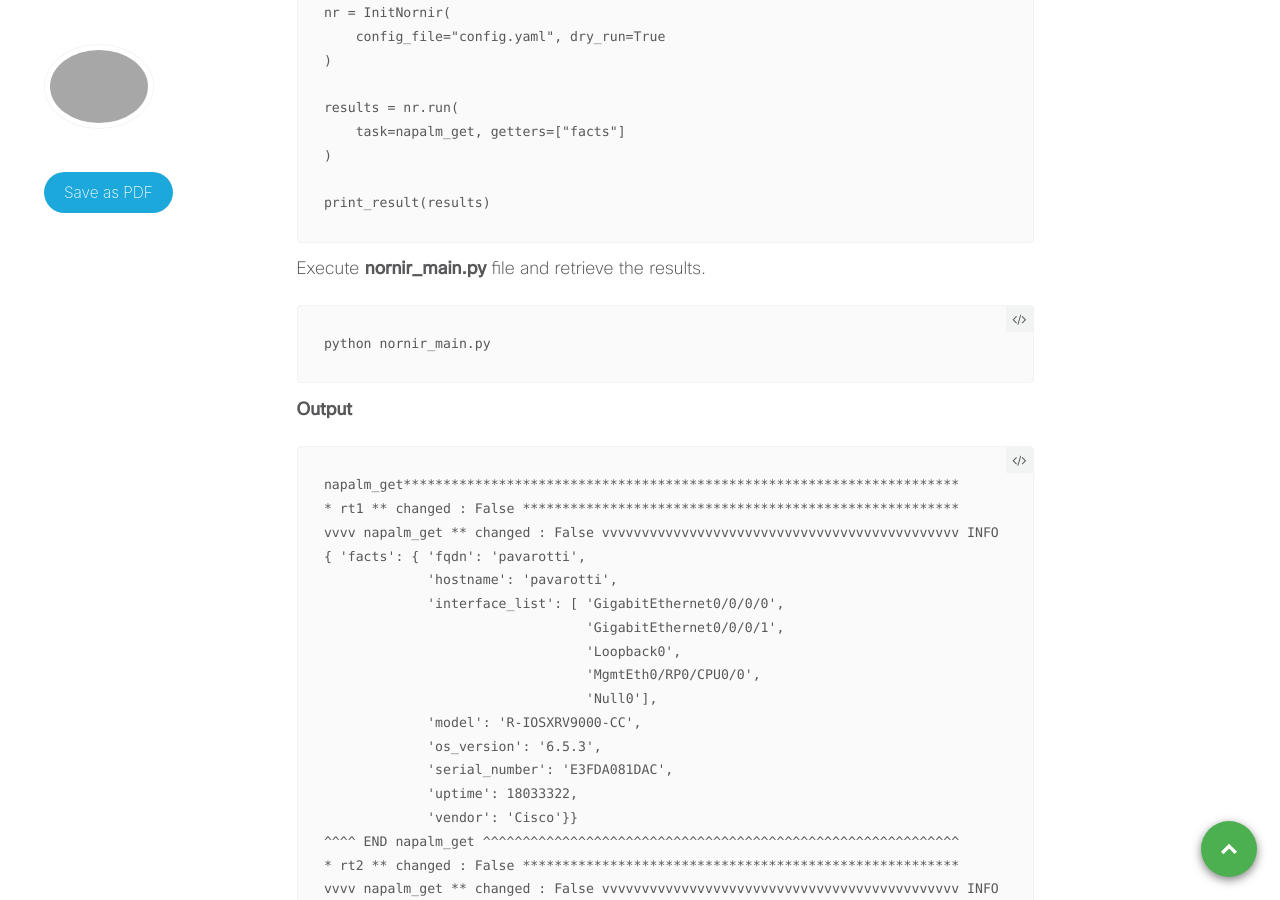
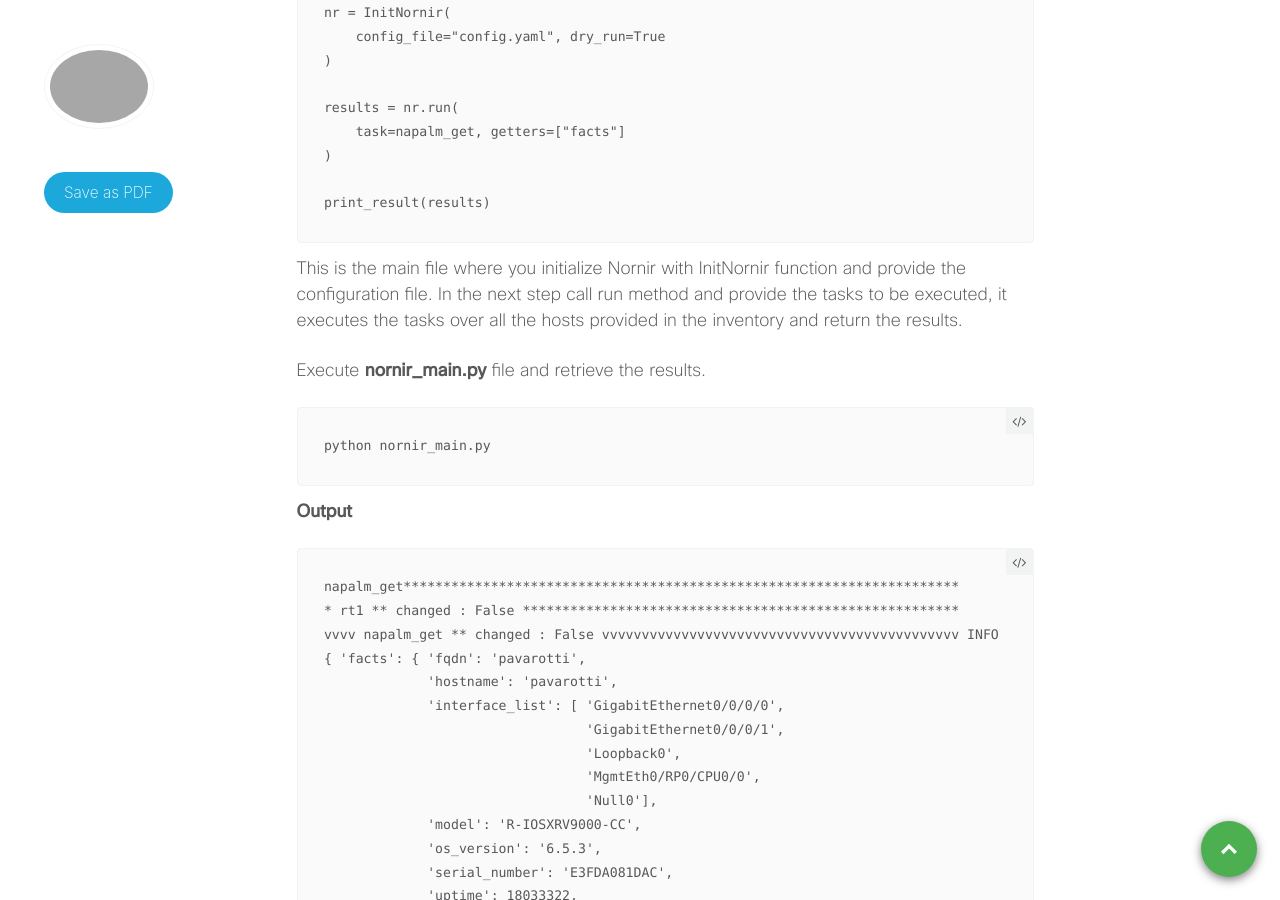
Before and after one commit to xrdocs/programmability, a Jekyll site: the page built from _tutorials/2020-12-02-nornir-overview.md, in a window 1280 px wide and 900 px high, scrolled down 3799 px. Built offline with Jekyll 4.4.1, drawn with Linux system fonts in a browser that asks for light colours; comment, search, counter and statistics services are not loaded.

Commit message:
Update 2020-12-02-nornir-overview.md

````diff
--- a/_tutorials/2020-12-02-nornir-overview.md
+++ b/_tutorials/2020-12-02-nornir-overview.md
@@ -119,6 +119,7 @@ results = nr.run(
 
 print_result(results)
 ```
+This is the main file where you initialize Nornir with InitNornir function and provide the configuration file. In the next step call run method and provide the tasks to be executed, it executes the tasks over all the hosts provided in the inventory and return the results.
 
 Execute **nornir_main.py** file and retrieve the results.
 ```
````
